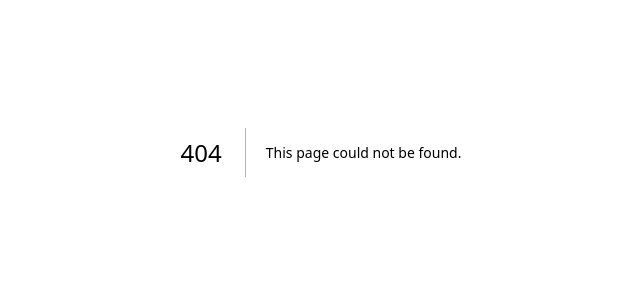
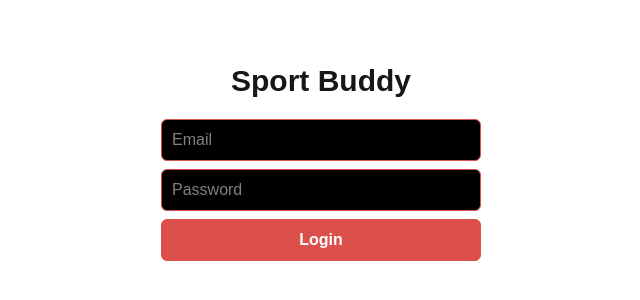
Before and after one commit to fjp-pjf/sport-mate, a Next.js app in the folder frontend/: page /login in a window 1280 px wide. Before the commit this address had no page. Shown: the part 248-548 px from the top of the page, without its empty margins (319-959 px from the left). Built offline with nearby package versions, Linux system fonts and the light colour scheme.

Commit message:
login page added

```diff
--- /dev/null
+++ b/frontend/app/(auth)/login/page.tsx
@@ -0,0 +1,11 @@
+import LoginForm from "@/components/auth/LoginForm";
+
+const page = () => {
+  return (
+    <>
+      <LoginForm />
+    </>
+  );
+};
+
+export default page;
--- a/frontend/components/auth/LoginForm.tsx
+++ b/frontend/components/auth/LoginForm.tsx
@@ -0,0 +1,38 @@
+"use client";
+import { useForm, SubmitHandler } from "react-hook-form";
+
+interface IFormInput {
+  email: string;
+  password: string;
+}
+
+export default function LoginForm() {
+  const { register, handleSubmit } = useForm<IFormInput>();
+  const onSubmit: SubmitHandler<IFormInput> = (data) => console.log(data);
+
+  return (
+    <div className="flex justify-center items-center w-screen h-screen">
+      <div className="p-10 flex-col">
+        <h1 className="text-3xl font-black py-5 text-center">Sport Buddy</h1>
+        <form
+          className="flex flex-col gap-2 items-center text-white justify-center"
+          onSubmit={handleSubmit(onSubmit)}
+        >
+          <input
+            className="px-[10px] py-[8px] border-1 rounded-md border-[#db504a] bg-black text-white w-80"
+            placeholder="Email"
+            {...register("email")}
+          />
+          <input
+            className="px-[10px] py-[8px] border-1 rounded-md border-[#db504a] bg-black text-white w-80"
+            placeholder="Password"
+            {...register("password")}
+          />
+          <button className="bg-[#db504a] font-bold p-2 border-1 border-[#db504a] rounded-md cursor-pointer w-80">
+            Login
+          </button>
+        </form>
+      </div>
+    </div>
+  );
+}
--- a/frontend/components/auth/RegisterForm.tsx
+++ b/frontend/components/auth/RegisterForm.tsx
@@ -77,18 +77,18 @@ const RegisterForm = () => {
                 placeholder="Password Confirmation"
                 {...register("confirmPassword")}
               />
-              <button className="font-bold bg-black p-2 border-1 border-[#db504a] rounded-md cursor-pointer w-80">
+              <button className="font-bold bg-[#db504a] p-2 border-1 border-[#db504a] rounded-md cursor-pointer w-80">
                 Register
               </button>
             </form>
 
             <p className="font-black">Or</p>
 
-            <button className="flex justify-center items-center gap-2 font-medium bg-black p-2 border-1 border-[#db504a] rounded-md cursor-pointer w-80">
+            <button className="flex justify-center items-center gap-2 font-medium bg-[#db504a] p-2 border-1 border-[#db504a] rounded-md cursor-pointer w-80">
               <FaGoogle />
               Login with Google
             </button>
-            <button className="flex justify-center items-center gap-2 font-medium bg-black p-2 border-1 border-[#db504a] rounded-md cursor-pointer w-80">
+            <button className="flex justify-center items-center gap-2 font-medium bg-[#db504a] p-2 border-1 border-[#db504a] rounded-md cursor-pointer w-80">
               <FaFacebookSquare />
               Login with Facebook
             </button>
```
